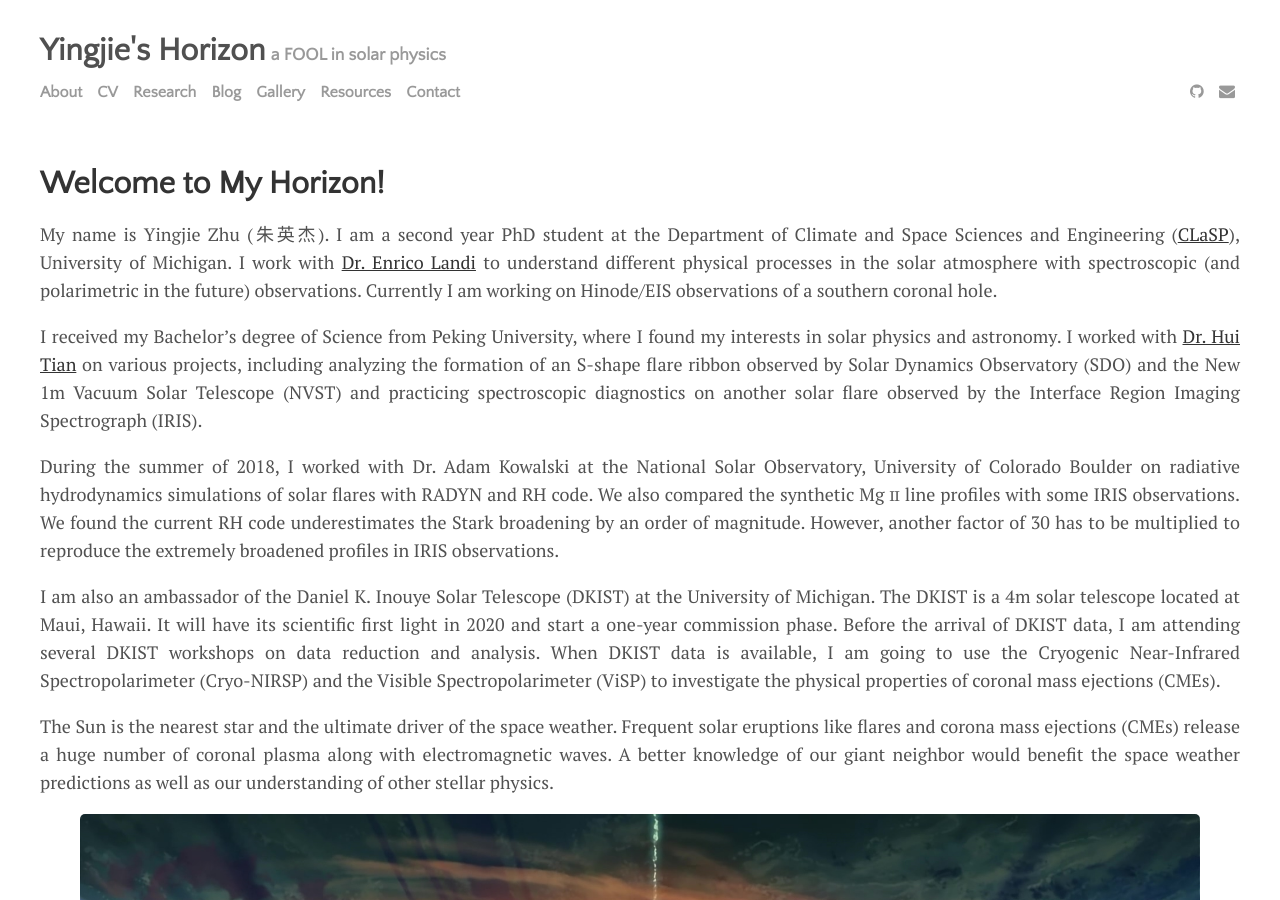
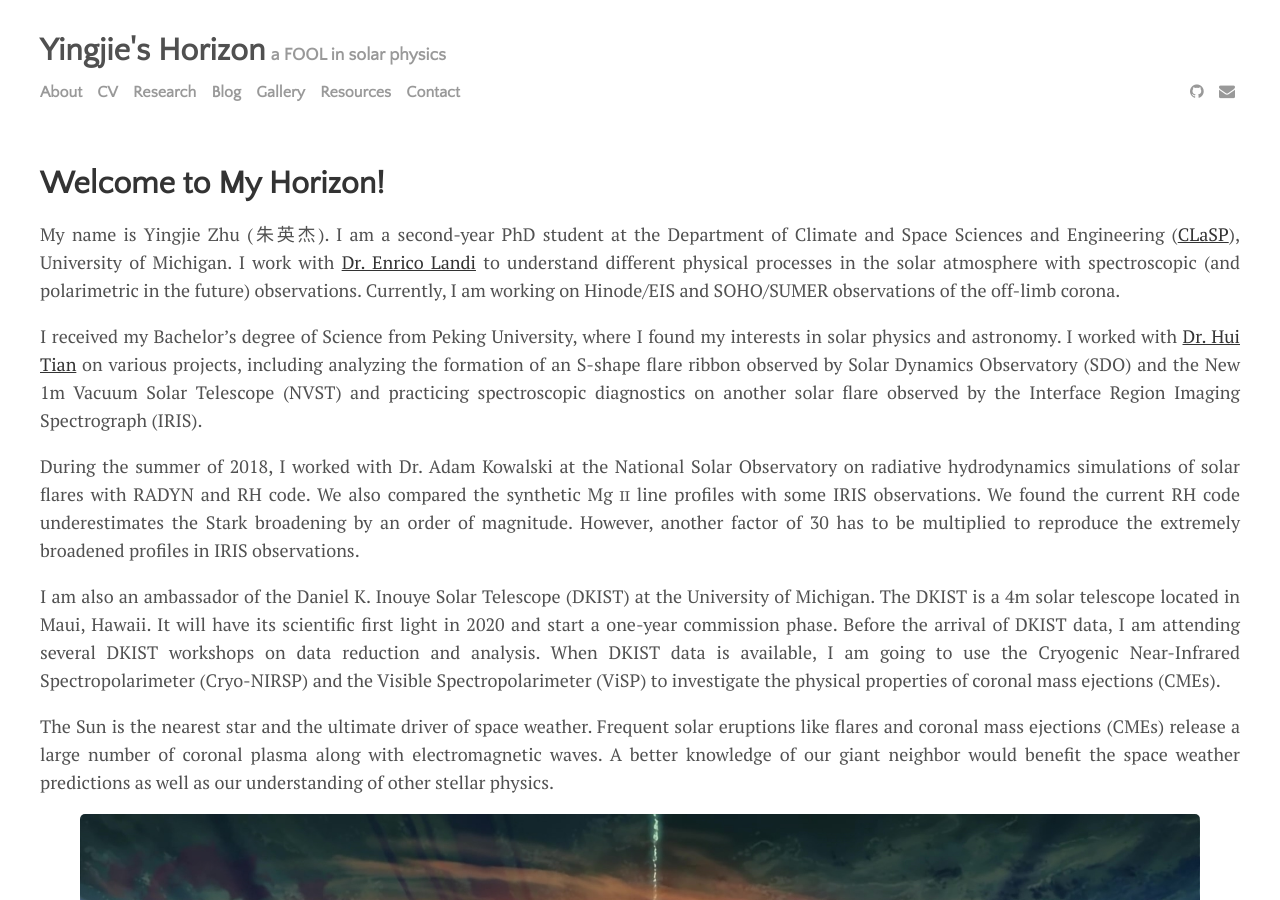
Before and after one commit to yjzhu-solar/yjzhu-solar.github.io, a Jekyll site: the page built from menu/about.md, in a window 1280 px wide and 900 px high. Built offline with Jekyll 4.4.1, drawn with Linux system fonts in a browser that asks for light colours.

Commit message:
update about

```diff
--- a/menu/about.md
+++ b/menu/about.md
@@ -3,19 +3,19 @@ layout: page
 title: Welcome to My Horizon!
 ---
 
-My name is Yingjie Zhu (朱英杰). I am a second year PhD student at the Department of Climate and Space Sciences and Engineering ([CLaSP](https://clasp.engin.umich.edu/){:target="_blank"}), University of Michigan. I work with [Dr. Enrico Landi](https://clasp.engin.umich.edu/people/enrico-landi/){:target="_blank"} to understand different physical processes in the solar atmosphere with spectroscopic (and polarimetric in the future) observations. Currently I am working on Hinode/EIS observations of a southern coronal hole.
+My name is Yingjie Zhu (朱英杰). I am a second-year PhD student at the Department of Climate and Space Sciences and Engineering ([CLaSP](https://clasp.engin.umich.edu/){:target="_blank"}), University of Michigan. I work with [Dr. Enrico Landi](https://clasp.engin.umich.edu/people/enrico-landi/){:target="_blank"} to understand different physical processes in the solar atmosphere with spectroscopic (and polarimetric in the future) observations. Currently, I am working on Hinode/EIS and SOHO/SUMER observations of the off-limb corona.
 {: .text-justify}
 
 I received my Bachelor's degree of Science from Peking University, where I found my interests in solar physics and astronomy. I worked with [Dr. Hui Tian](https://www.space.pku.edu.cn/team/faculty/304894.htm){:target="_blank"} on various projects, including analyzing the formation of an S-shape flare ribbon observed by Solar Dynamics Observatory (SDO) and the New 1m Vacuum Solar Telescope (NVST) and practicing spectroscopic diagnostics on another solar flare observed by the Interface Region Imaging Spectrograph (IRIS).
 {: .text-justify}
 
-During the summer of 2018, I worked with Dr. Adam Kowalski at the National Solar Observatory, University of Colorado Boulder on radiative hydrodynamics simulations of solar flares with RADYN and RH code. We also compared the synthetic Mg \\({\rm {\scriptsize II}}\\) line profiles with some IRIS observations. We found the current RH code underestimates the Stark broadening by an order of magnitude. However, another factor of 30 has to be multiplied to reproduce the extremely broadened profiles in IRIS observations.
+During the summer of 2018, I worked with Dr. Adam Kowalski at the National Solar Observatory on radiative hydrodynamics simulations of solar flares with RADYN and RH code. We also compared the synthetic Mg \\({\rm {\scriptsize II}}\\) line profiles with some IRIS observations. We found the current RH code underestimates the Stark broadening by an order of magnitude. However, another factor of 30 has to be multiplied to reproduce the extremely broadened profiles in IRIS observations.
 {: .text-justify}
 
-I am also an ambassador of the Daniel K. Inouye Solar Telescope (DKIST) at the University of Michigan. The DKIST is a 4m solar telescope located at Maui, Hawaii. It will have its scientific first light in 2020 and start a one-year commission phase. Before the arrival of DKIST data, I am attending several DKIST workshops on data reduction and analysis. When DKIST data is available, I am going to use the Cryogenic Near-Infrared Spectropolarimeter (Cryo-NIRSP) and the Visible Spectropolarimeter (ViSP) to investigate the physical properties of coronal mass ejections (CMEs).
+I am also an ambassador of the Daniel K. Inouye Solar Telescope (DKIST) at the University of Michigan. The DKIST is a 4m solar telescope located in Maui, Hawaii. It will have its scientific first light in 2020 and start a one-year commission phase. Before the arrival of DKIST data, I am attending several DKIST workshops on data reduction and analysis. When DKIST data is available, I am going to use the Cryogenic Near-Infrared Spectropolarimeter (Cryo-NIRSP) and the Visible Spectropolarimeter (ViSP) to investigate the physical properties of coronal mass ejections (CMEs).
 {: .text-justify}
 
-The Sun is the nearest star and the ultimate driver of the space weather. Frequent solar eruptions like flares and corona mass ejections (CMEs) release a huge number of coronal plasma along with electromagnetic waves. A better knowledge of our giant neighbor would benefit the space weather predictions as well as our understanding of other stellar physics.
+The Sun is the nearest star and the ultimate driver of space weather. Frequent solar eruptions like flares and coronal mass ejections (CMEs) release a large number of coronal plasma along with electromagnetic waves. A better knowledge of our giant neighbor would benefit the space weather predictions as well as our understanding of other stellar physics.
 {: .text-justify}
 
 <figure>
```
Also changed, not shown: menu/welcome.md (+3 -3 lines), 17 other files.
